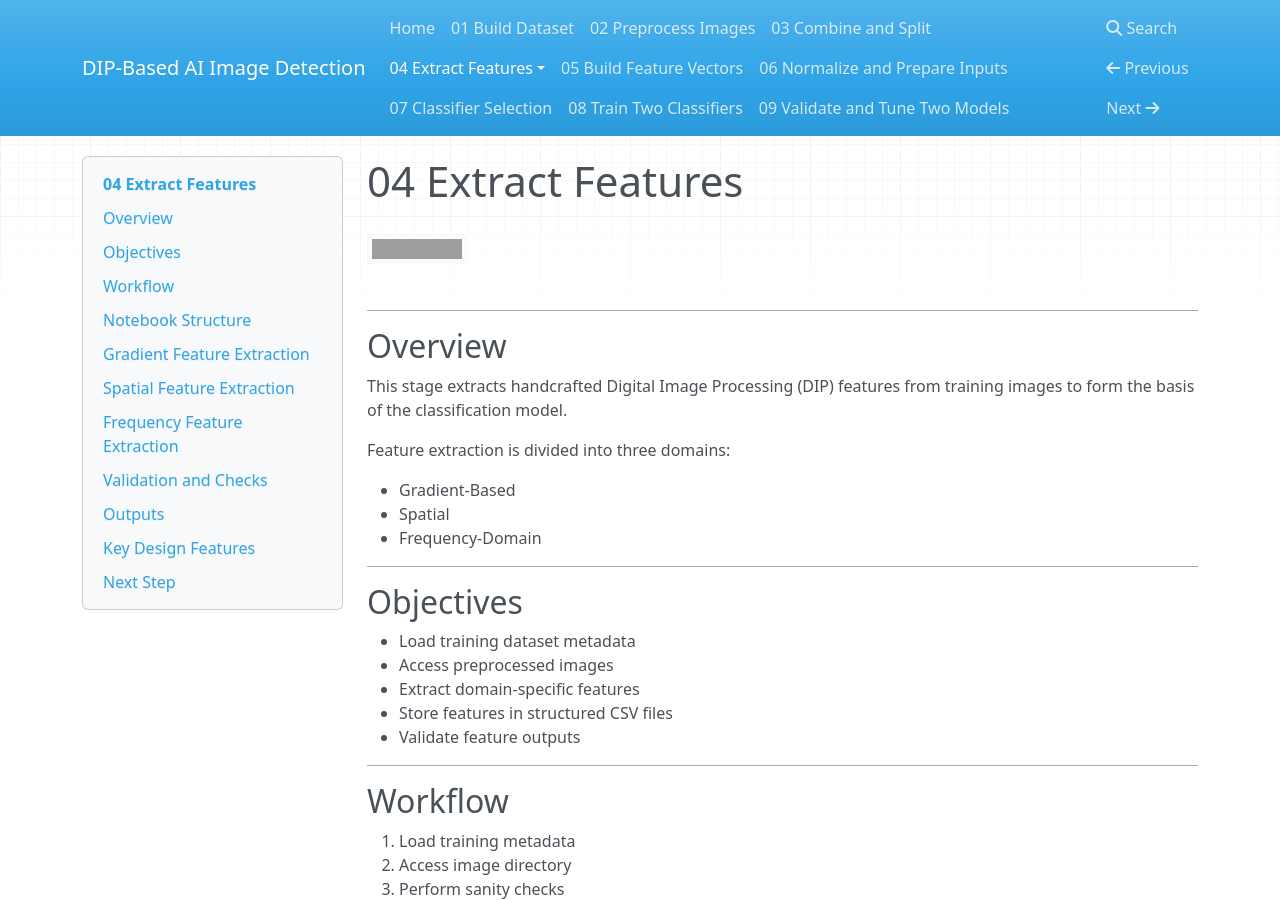
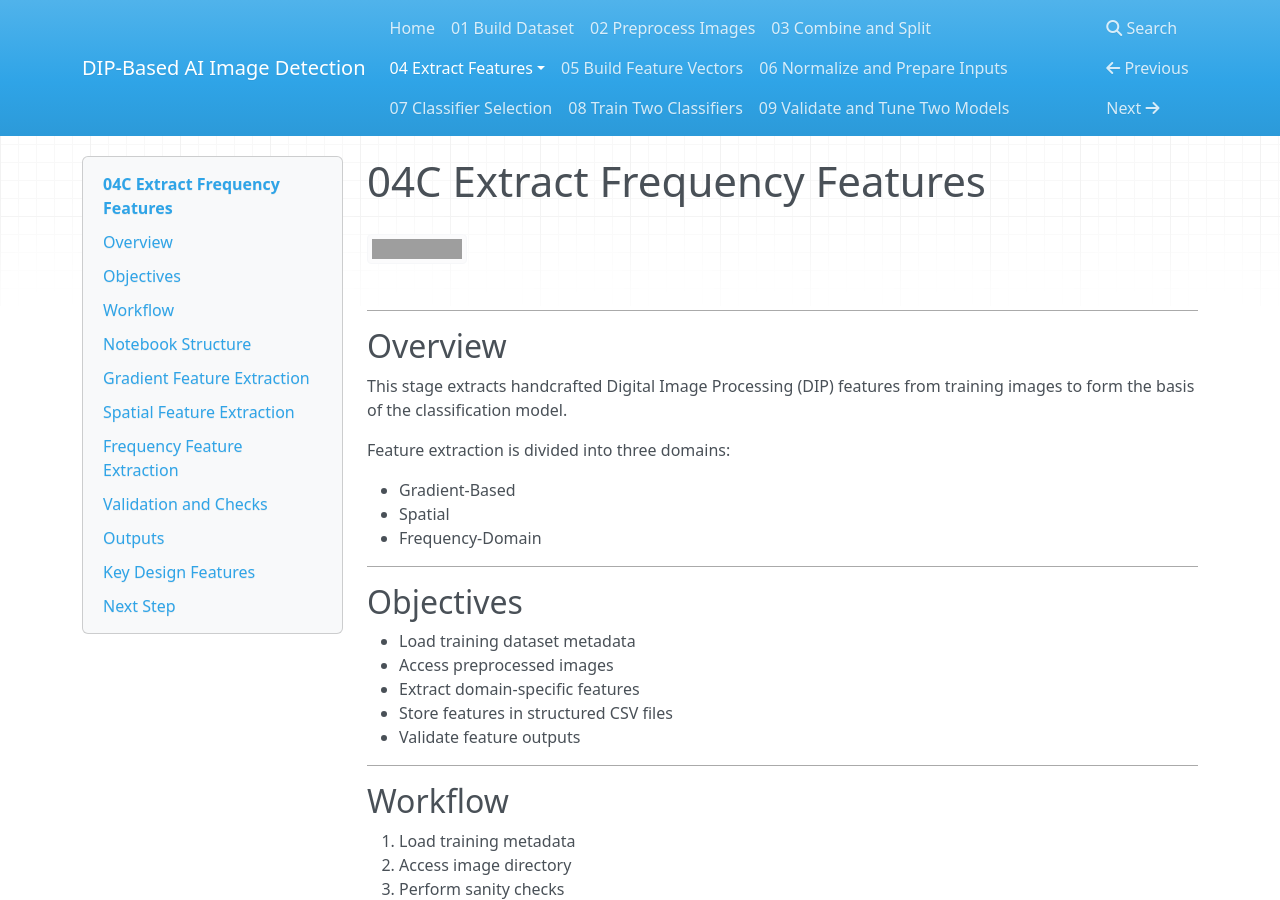
Before and after one commit to pgailinas/dip-ai-image-detection, an MkDocs documentation site: the page built from docs/04C_Extract_Frequency_Features.md, in a window 1280 px wide and 900 px high. Built offline with MkDocs 1.6.1, drawn with Linux system fonts in a browser that asks for light colours; nearby versions of some CDN libraries; grey boxes are pictures that could not be loaded.

Commit message:
Update 04C_Extract_Frequency_Features.md

```diff
--- a/docs/04C_Extract_Frequency_Features.md
+++ b/docs/04C_Extract_Frequency_Features.md
@@ -1,6 +1,6 @@
-# 04 Extract Features
+# 04C Extract Frequency Features
 
-[![Open in Colab](https://colab.research.google.com/assets/colab-badge.svg)](https://colab.research.google.com/github/pgailinas/dip-ai-image-detection/blob/main/notebooks/04_Extract_Features.ipynb)
+[![Open in Colab](https://colab.research.google.com/assets/colab-badge.svg)](https://colab.research.google.com/github/pgailinas/dip-ai-image-detection/blob/main/notebooks/04C_Extract_Frequency_Features.ipynb)
 
 ---
 
```
